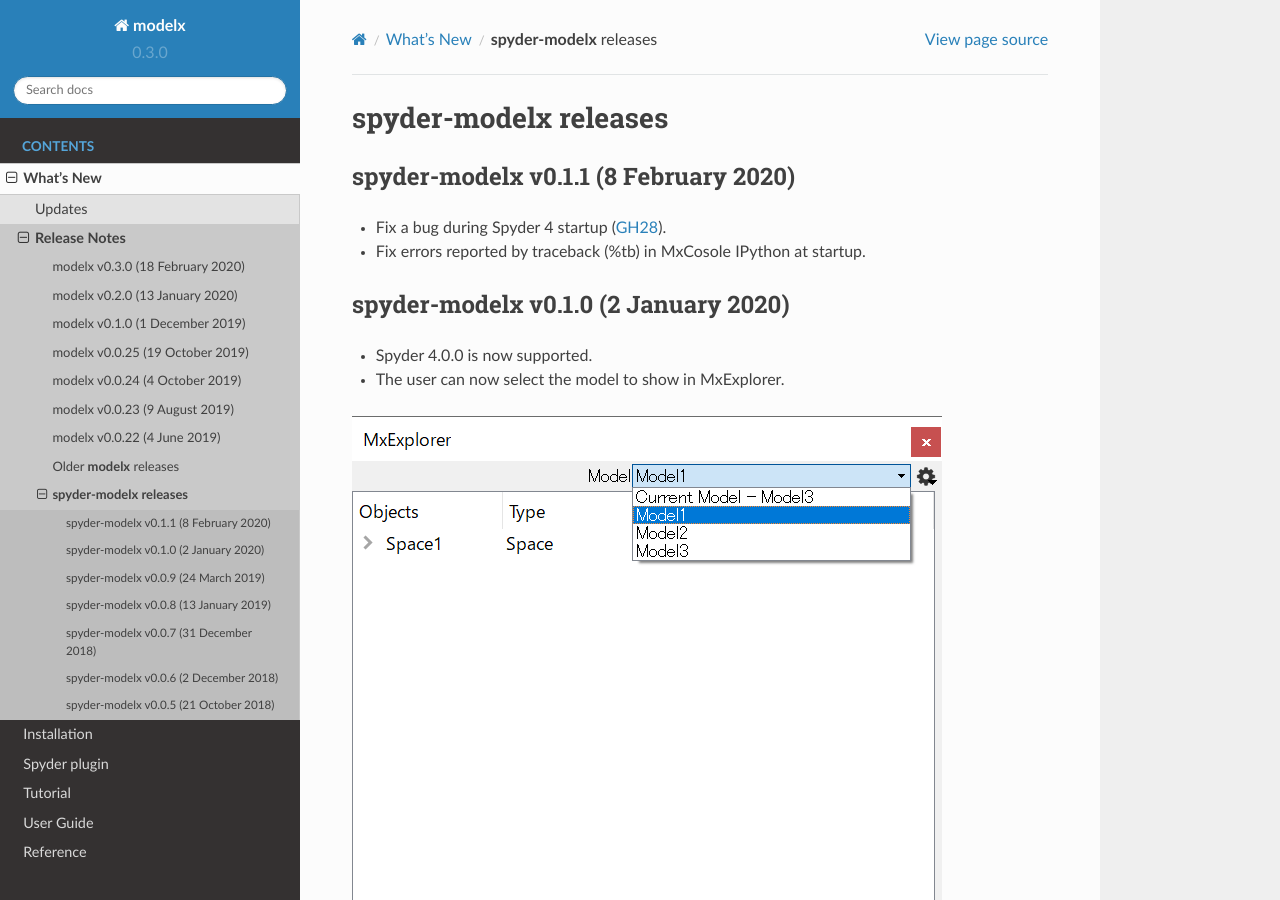
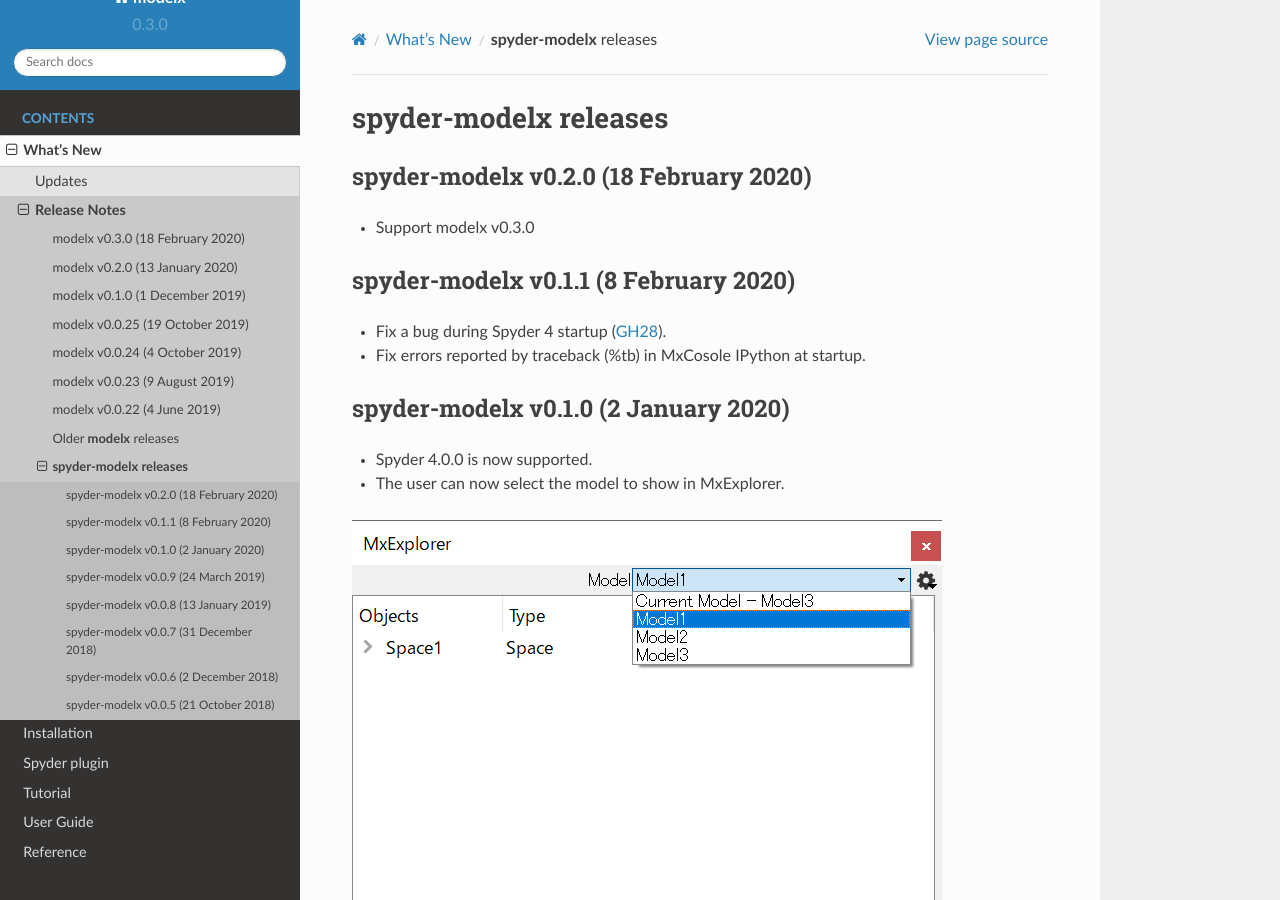
Before and after one commit to fumitoh/modelx, a Sphinx documentation site: the page built from doc/source/releases/spyder_mx_releases.rst, in a window 1280 px wide and 900 px high. Built offline with Sphinx 7.4.7 and the Read the Docs theme 2.0.0, drawn with Linux system fonts in a browser that asks for light colours; pages that are not in the unit, such as notebooks, are missing from menus.

Commit message:
DOC: Update doc for spyder-modelx v0.2.0

```diff
--- a/doc/source/releases/relnotes_v0_3_0.rst
+++ b/doc/source/releases/relnotes_v0_3_0.rst
@@ -12,6 +12,11 @@
 
 This release introduces some backward incompatible changes
 to make modelx design clearer and easier to understand.
+
+.. node::
+
+    spyder-modelx needs to be updated to v0.2.0 for this version
+    of modelx.
 
 Backward Incompatible Changes
 =============================
--- a/doc/source/releases/spyder_mx_releases.rst
+++ b/doc/source/releases/spyder_mx_releases.rst
@@ -1,5 +1,11 @@
 **spyder-modelx** releases
 ==========================
+
+.. _release-mxplugin-v0.2.0:
+
+spyder-modelx v0.2.0 (18 February 2020)
+---------------------------------------
+- Support modelx v0.3.0
 
 .. _release-mxplugin-v0.1.1:
 
--- a/doc/source/updates.rst
+++ b/doc/source/updates.rst
@@ -5,7 +5,8 @@
 .. Latest Updates Begin
 
 * *18 February 2020:*
-  modelx v0.3.0 is released. See :doc:`releases/relnotes_v0_3_0`
+  modelx v0.3.0 and spyder-modelx v0.2.0
+  are released. See :doc:`releases/relnotes_v0_3_0`
   release notes for details.
 
 * *8 February 2020:*
```
